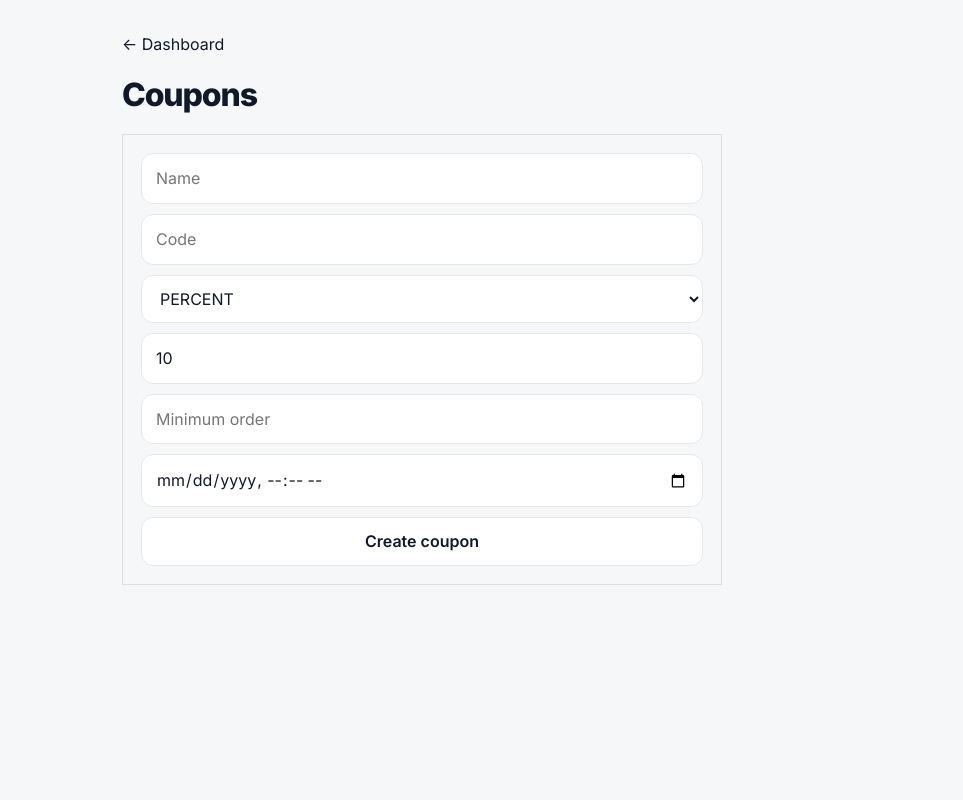
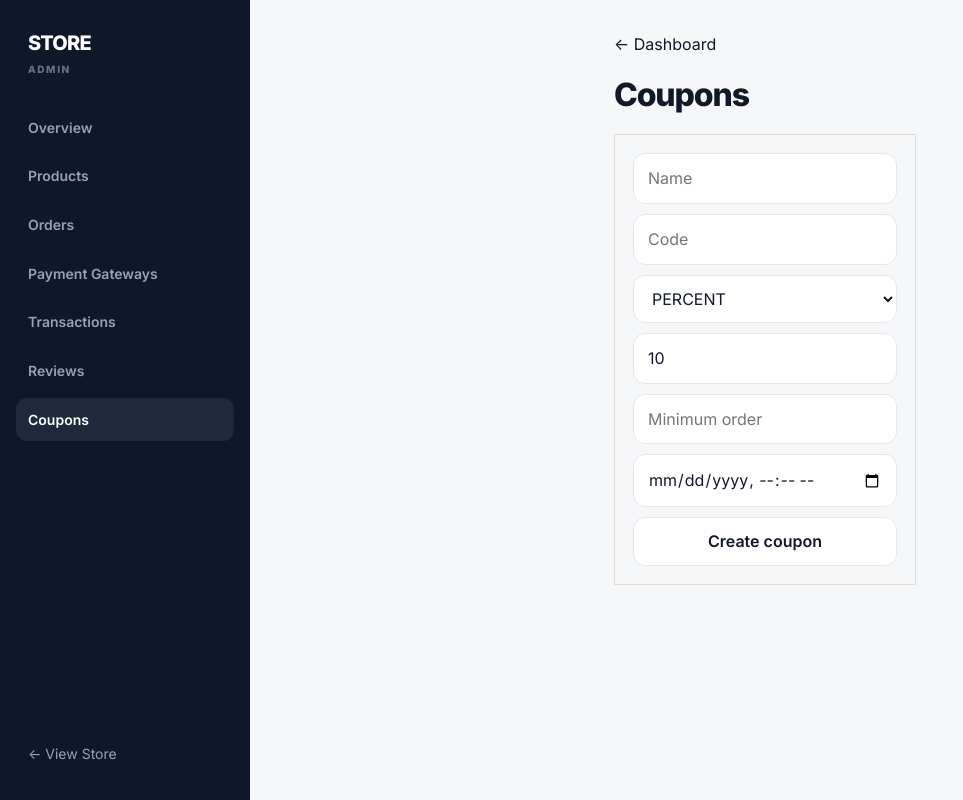
Before and after one commit to asmasud500/E-commerce-, a Next.js app: page /admin/coupons in a window 1280 px wide. Shown: the whole page, without its empty margins (0-963 px from the left). Built offline with nearby package versions, Linux system fonts and the light colour scheme; no server answers; the database is empty.

Commit message:
ui: apply admin shell to app/admin/coupons/page.tsx

```diff
--- a/app/admin/coupons/page.tsx
+++ b/app/admin/coupons/page.tsx
@@ -1,4 +1,5 @@
 "use client";
+import AdminSidebar from "@/components/AdminSidebar";
 import {useEffect,useState} from "react";import Link from "next/link";
 export default function Coupons(){
  const[c,setC]=useState<any[]>([]),[f,setF]=useState({name:"",code:"",type:"PERCENT",value:"10",minOrder:"",expiresAt:"",active:true}),[m,setM]=useState("");
@@ -6,5 +7,5 @@ export default function Coupons(){
  async function add(e:React.FormEvent){e.preventDefault();const x=await fetch("/api/admin/coupons",{method:"POST",headers:{"Content-Type":"application/json"},body:JSON.stringify({...f,value:Number(f.value),minOrder:f.minOrder?Number(f.minOrder):null,expiresAt:f.expiresAt?new Date(f.expiresAt).toISOString():null})});const d=await x.json();if(!x.ok){setM(d.error||"Create failed");return}setM("Created");setF({...f,name:"",code:""});load()}
  async function toggle(x:any){await fetch("/api/admin/coupons/"+x.id,{method:"PATCH",headers:{"Content-Type":"application/json"},body:JSON.stringify({active:!x.active})});load()}
  async function del(id:string){if(confirm("Delete coupon?")){await fetch("/api/admin/coupons/"+id,{method:"DELETE"});load()}}
- return <main style={{maxWidth:1100,margin:"auto",padding:32}}><Link href="/admin">← Dashboard</Link><h1>Coupons</h1><form onSubmit={add} style={{display:"grid",gap:10,maxWidth:600,border:"1px solid #ddd",padding:18}}><input required placeholder="Name" value={f.name} onChange={e=>setF({...f,name:e.target.value})}/><input required placeholder="Code" value={f.code} onChange={e=>setF({...f,code:e.target.value})}/><select value={f.type} onChange={e=>setF({...f,type:e.target.value})}><option>PERCENT</option><option>FIXED</option></select><input type="number" min="0" step="0.01" value={f.value} onChange={e=>setF({...f,value:e.target.value})}/><input type="number" min="0" step="0.01" placeholder="Minimum order" value={f.minOrder} onChange={e=>setF({...f,minOrder:e.target.value})}/><input type="datetime-local" value={f.expiresAt} onChange={e=>setF({...f,expiresAt:e.target.value})}/><button>Create coupon</button>{m&&<small>{m}</small>}</form><section>{c.map(x=><article key={x.id} style={{border:"1px solid #ddd",padding:16,margin:"12px 0"}}><b>{x.code}</b> · {x.type} {x.value} · {x.active?"Active":"Disabled"}<div><button onClick={()=>toggle(x)}>{x.active?"Disable":"Enable"}</button>{" "}<button onClick={()=>del(x.id)}>Delete</button></div></article>)}</section></main>
+ return <div className="admin-layout"><AdminSidebar/><main className="admin-content" style={{maxWidth:1100,margin:"auto",padding:32}}><Link href="/admin">← Dashboard</Link><h1>Coupons</h1><form onSubmit={add} style={{display:"grid",gap:10,maxWidth:600,border:"1px solid #ddd",padding:18}}><input required placeholder="Name" value={f.name} onChange={e=>setF({...f,name:e.target.value})}/><input required placeholder="Code" value={f.code} onChange={e=>setF({...f,code:e.target.value})}/><select value={f.type} onChange={e=>setF({...f,type:e.target.value})}><option>PERCENT</option><option>FIXED</option></select><input type="number" min="0" step="0.01" value={f.value} onChange={e=>setF({...f,value:e.target.value})}/><input type="number" min="0" step="0.01" placeholder="Minimum order" value={f.minOrder} onChange={e=>setF({...f,minOrder:e.target.value})}/><input type="datetime-local" value={f.expiresAt} onChange={e=>setF({...f,expiresAt:e.target.value})}/><button>Create coupon</button>{m&&<small>{m}</small>}</form><section>{c.map(x=><article key={x.id} style={{border:"1px solid #ddd",padding:16,margin:"12px 0"}}><b>{x.code}</b> · {x.type} {x.value} · {x.active?"Active":"Disabled"}<div><button onClick={()=>toggle(x)}>{x.active?"Disable":"Enable"}</button>{" "}<button onClick={()=>del(x.id)}>Delete</button></div></article>)}</section></main></div>
 }
```
